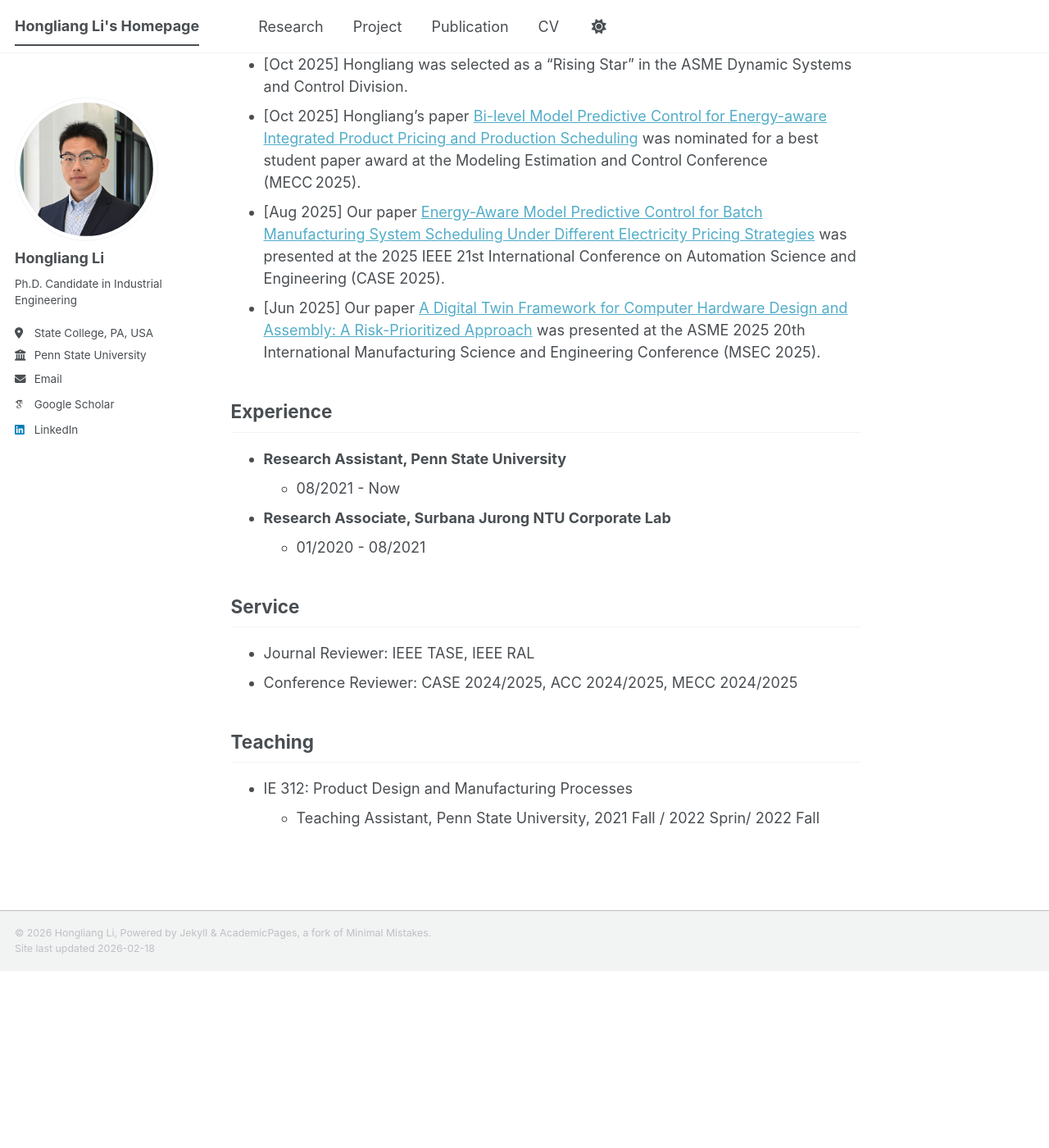
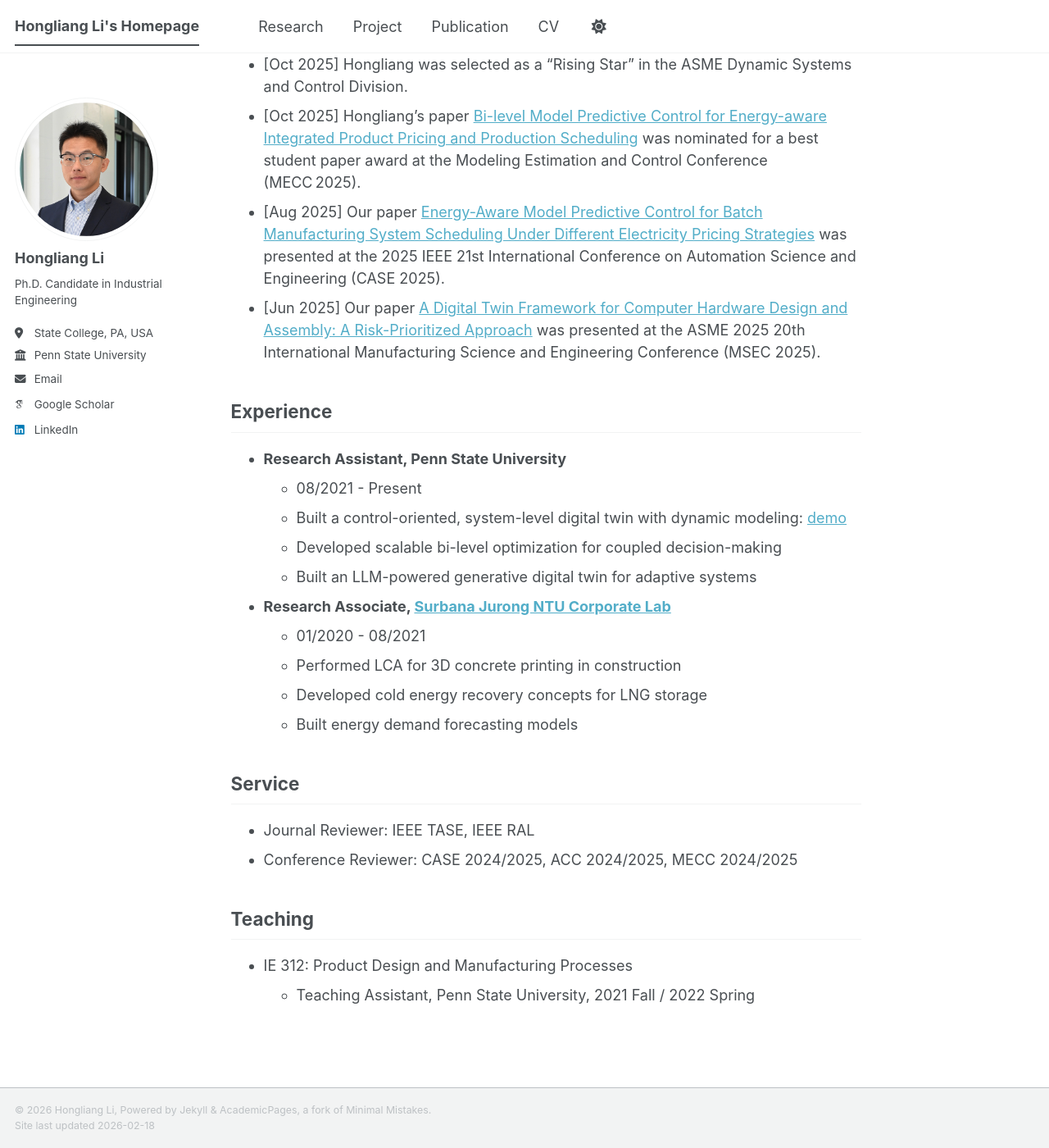
Before and after one commit to HongliangLiPSU/honglianglipsu.github.io, a Jekyll site: the page built from _pages/about.md, in a window 1280 px wide and 1400 px high, scrolled down 495 px. Shown: the whole window at 82% size. Built offline with Jekyll 4.4.1, drawn with Linux system fonts in a browser that asks for light colours; some web fonts are replaced; a script bundle is joined from its source files by our own code; library files that are not in the unit come from our copies; before the commit the page ends 1679 px from its top, so only the background shows below that.

Commit message:
update experience

```diff
--- a/_pages/about.md
+++ b/_pages/about.md
@@ -20,10 +20,18 @@ I am a fifth-year Ph.D. candidate at Penn State University, advised by [Prof. Il
 
 ## Experience
 - **Research Assistant, Penn State University**
-  - 08/2021 - Now
+  - 08/2021 - Present
+  - Built a control-oriented, system-level digital twin with dynamic modeling: [demo](https://mpc-dashboard-snowy.vercel.app/)
+  - Developed scalable bi-level optimization for coupled decision-making
+  - Built an LLM-powered generative digital twin for adaptive systems
 
-- **Research Associate, Surbana Jurong NTU Corporate Lab**
+- **Research Associate, [Surbana Jurong NTU Corporate Lab](https://www.ntu.edu.sg/sj-ntu)**
   - 01/2020 - 08/2021
+  - Performed LCA for 3D concrete printing in construction
+  - Developed cold energy recovery concepts for LNG storage
+  - Built energy demand forecasting models
+
+
 
 ## Service
 - Journal Reviewer: IEEE TASE, IEEE RAL
@@ -32,4 +40,4 @@ I am a fifth-year Ph.D. candidate at Penn State University, advised by [Prof. Il
 
 ## Teaching
 - IE 312: Product Design and Manufacturing Processes
-  - Teaching Assistant, Penn State University, 2021 Fall / 2022 Sprin/ 2022 Fall
+  - Teaching Assistant, Penn State University, 2021 Fall / 2022 Spring
```
